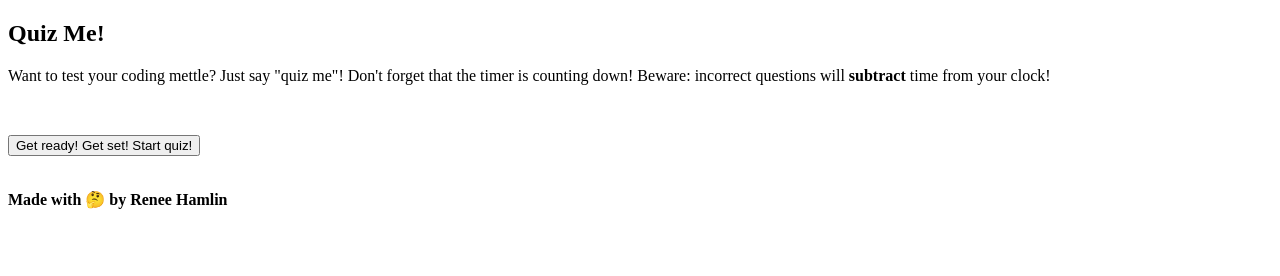
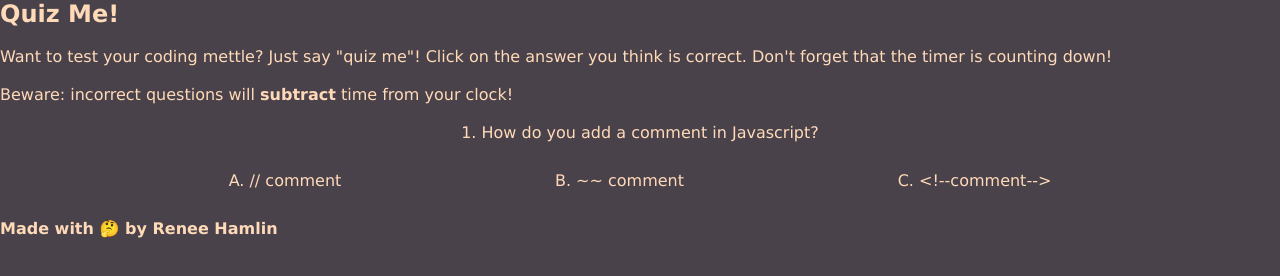
Before and after one commit to rnhamlin/quiz-me, a plain HTML site: page index.html in a window 1280 px wide. Both pictures are taken after a click on the button "Get ready! Get set! Start quiz!". Drawn offline with Linux system fonts and the light colour scheme; files that its build step writes are made by us from their sources.

Commit message:
fixed JS code for question display and answer clicks. added rudimentary CSS styling.

```diff
--- a/assets/script.js
+++ b/assets/script.js
@@ -4,73 +4,68 @@ const timer = document.getElementById("timer");
 const option1 = document.getElementById("One");
 const option2 = document.getElementById("Two");
 const option3 = document.getElementById("Three");
-let currentTime=document.querySelector("#currentTime");
+let currentTime = document.querySelector("#currentTime");
 let questionSection = document.querySelector("#questionsDiv");
 let currentQuestion = document.getElementById("currentquestion");
 var submitArea = document.querySelector("#submit-area");
-
+var selectAnswer = document.querySelector("#options");
 
 // questions for the quiz; an array with 1 question per indice
 
 let question = [
   {
-    question: "How do you add a comment in Javascript?",
-    option1: "// comment",
-    option2: "~~ comment",
-    option3: "<!--comment-->",
-    correct: "// comment",
+    question: "1. How do you add a comment in Javascript?",
+    option1: "A. // comment",
+    option2: "B. ~~ comment",
+    option3: "C. <!--comment-->",
+    correct: "A. // comment",
   },
   {
-    question: "Is Javascript the same as Java?",
-    option1: "Yes",
-    option2: "What's coffee got to do with it?",
-    option3: "No",
-    correct: "No",
+    question: "2. Is Javascript the same as Java?",
+    option1: "A. Yes",
+    option2: "B. What's coffee got to do with it?",
+    option3: "C. No",
+    correct: "D. No",
   },
   {
     question:
-      "How do you make something happen when a user clicks their mouse?",
-    option1: "Add an event listener",
-    option2: "Draw an arrow",
-    option3: "Write '===='",
+      "3. How do you make something happen when a user clicks their mouse?",
+    option1: "A. Add an event listener",
+    option2: "B. Draw an arrow",
+    option3: "C. Write '===='",
     correct: "1",
   },
   {
     question:
-      "Where do you add the link to your Javascript file in your HTML file?",
-    option1: "In the footer",
-    option2: "In the header or the body",
-    option3: "In the header",
+      "4. Where do you add the link to your Javascript file in your HTML file?",
+    option1: "A. In the footer",
+    option2: "B. In the header or the body",
+    option3: "C. In the header",
     correct: "2",
-  }
+  },
 ];
 
 // variables
-let score=0;
-let questionIndex=0;
+let score = 0;
+let questionIndex = 0;
 
 // functions to render questions - call questions
 
-function askQuestion(){
+function askQuestion() {
   let q = question[questionIndex];
-  currentQuestion.innerHTML = "<p>" = q.question + "</p>";
-  option1.innerHTML = q.option1;
-  option2.innerHTML = q.option2;
-  option3.innerHTML = q.option3;
+  currentQuestion.innerHTML = "<p>" + q.question + "</p>";
+  option1.textContent = q.option1;
+  option2.textContent = q.option2;
+  option3.textContent = q.option3;
 }
-
-
 
 // function to start quiz
 
 function startQuiz() {
-  startQuiz.style.display = "none";
+  startnow.style.display = "none";
   askQuestion();
-  countdown();
+  // countdown();
 }
-
-
-
 
 // function to show progress
 function tick() {
@@ -85,28 +80,33 @@ function tick() {
   }
 }
 
-
 // timer/countdown function, I think
 function countdown() {
   var clock = setInterval(tick, 1000);
-};
+}
 // time calculations for minutes and seconds
-var minutes = Math.floor((distance % (1000 * 60 * 60 * 24)) / (1000 * 60 * 60));
-var seconds = Math.floor((distance % (1000 * 60)) / 1000);
+//var minutes = Math.floor((distance % (1000 * 60 * 60 * 24)) / (1000 * 60 * 60));
+//var seconds = Math.floor((distance % (1000 * 60)) / 1000);
 
 // function to submit answer to quiz
-var submitBtn = function(event) {
+var checkAnswer = function (event) {
   console.log(event.target);
+  if (event.target.matches(".option")) {
+    //console.log(question[questionIndex].correct, event.target.textContent);
+    if (question[questionIndex].correct === event.target.textConent) {
+      console.log("correct");
+    } else {
+      console.log("not correct");
+    }
+    questionIndex++;
+    askQuestion();
+    // var submitAnswer = event.target.
+  }
 };
-
-//btn?
-//  if (event.target.matches(".submitbtn")) {
-//  var submitAnswer = event.target.
-// }};
 
 // display the result in an element with id="clock"
 
-document.getElementById("clock").innerHTML = minutes + "min" + seconds + "sec";
+//document.getElementById("clock").innerHTML = minutes + "min" + seconds + "sec";
 
 // display the user's answers
 
@@ -115,9 +115,8 @@ document.getElementById("clock").innerHTML = minutes + "min" + seconds + "sec";
 // what if the answer is wrong?
 // need function to subtract time from the timer for wrong answers (idk like 10 seconds?)
 
-
 // event listeners go at the bottom
 //need second event listener for submit answer button, which connects to countdown/tick
 
-startnow.addEventListener("click",startQuiz)
-  console.log(event.target)
+startnow.addEventListener("click", startQuiz);
+selectAnswer.addEventListener("click", checkAnswer);
--- a/assets/style.css
+++ b/assets/style.css
@@ -0,0 +1,31 @@
+* {
+  box-sizing: border-box;
+  margin: 0;
+  padding: 0;
+}
+
+body {
+  background-color: rgb(74, 66, 74);
+  font-family: Verdana, Geneva, Tahoma, sans-serif;
+  color: peachpuff;
+}
+
+#currentquestion {
+  display: flex;
+  justify-content: space-evenly;
+}
+
+#options {
+  display: flex;
+  justify-content: space-evenly;
+  padding: 10px 15px;
+  text-shadow: 1px;
+}
+
+.option {
+  color: peachpuff;
+}
+
+.option:hover {
+  color: cornflowerblue;
+}
--- a/index.html
+++ b/index.html
@@ -5,17 +5,22 @@
     <meta http-equiv="X-UA-Compatible" content="IE=edge">
     <meta name="viewport" content="width=device-width, initial-scale=1.0">
     <title>Quiz Me!</title>
-    <link rel="stylesheet" href=".assets/style.css" />
+    <link rel="stylesheet" href="./assets/style.css" />
 </head>
 <body>
     <h2>
         Quiz Me!
     </h2>
-
+    <br/>
     <p>
-        Want to test your coding mettle? Just say "quiz me"! Don't forget that the timer is counting down! Beware: incorrect questions will <strong>subtract</strong> time from your clock!
+        Want to test your coding mettle? Just say "quiz me"! Click on the answer you think is correct. Don't forget that the timer is counting down!
     </p>
     <br/>
+    <p>
+        Beware: incorrect questions will <strong>subtract</strong> time from your clock!
+    </p>
+    <br/>
+    <main>
     <p id="questionsDiv">
         <!--timer first--if it's in a prominent place then it's easy to see-->
         <div id="timer">
@@ -25,6 +30,7 @@
 
         <!--where the questions will populate-->
         <div id="currentquestion"></div>
+        <br/>
         <div id="options">
             <div class="option" id="One"></div>
             <div class="option" id="Two"></div>
@@ -35,6 +41,7 @@
     <button id="startnow">Get ready! Get set! Start quiz!</button>
     <div class="submit-area" id="submit-area"></div>
     <script src="./assets/script.js"></script>
+    </main>
 </body>
 <footer>
     <!--view high scores link-->
```
Lines whose indentation alone changed are shown as unchanged.
